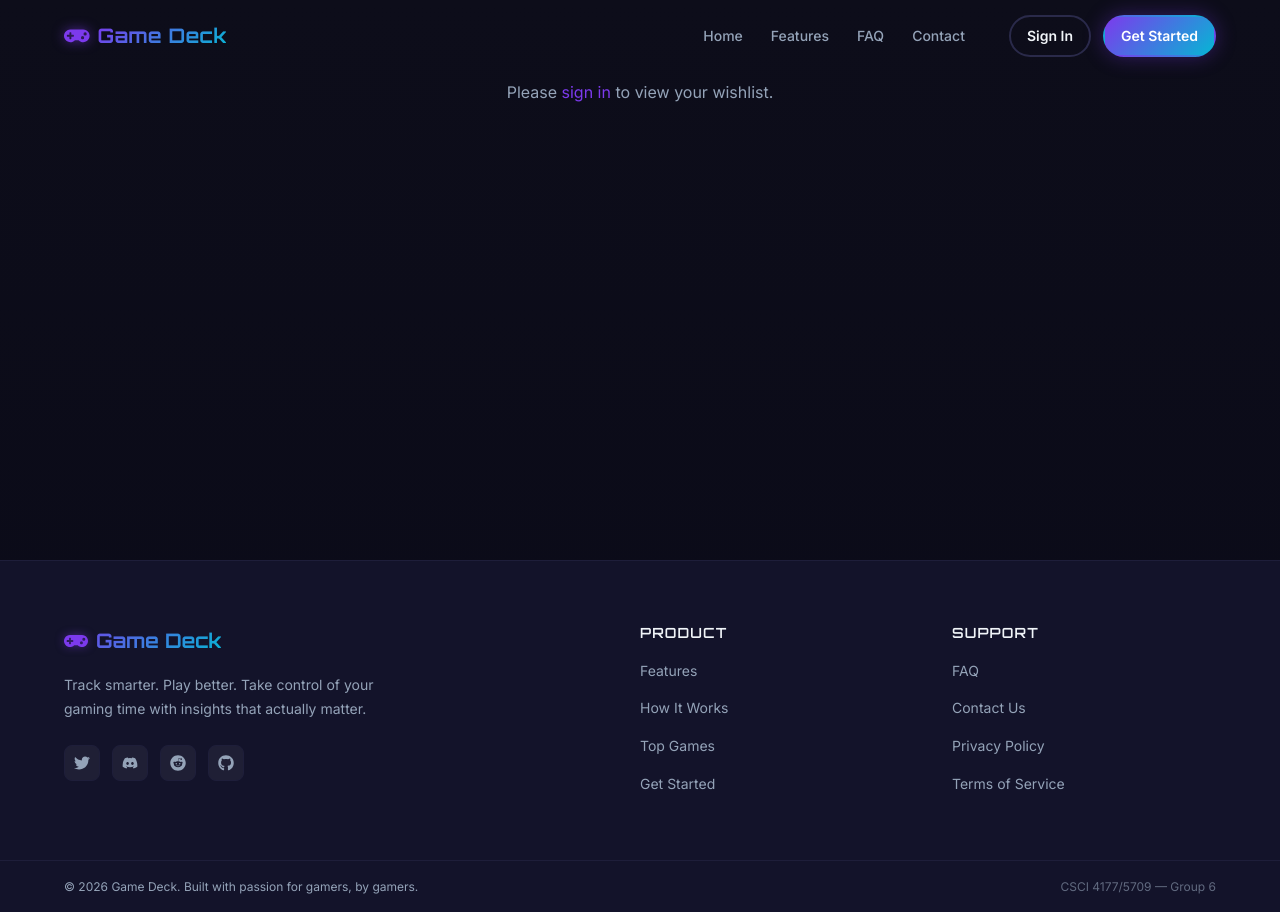
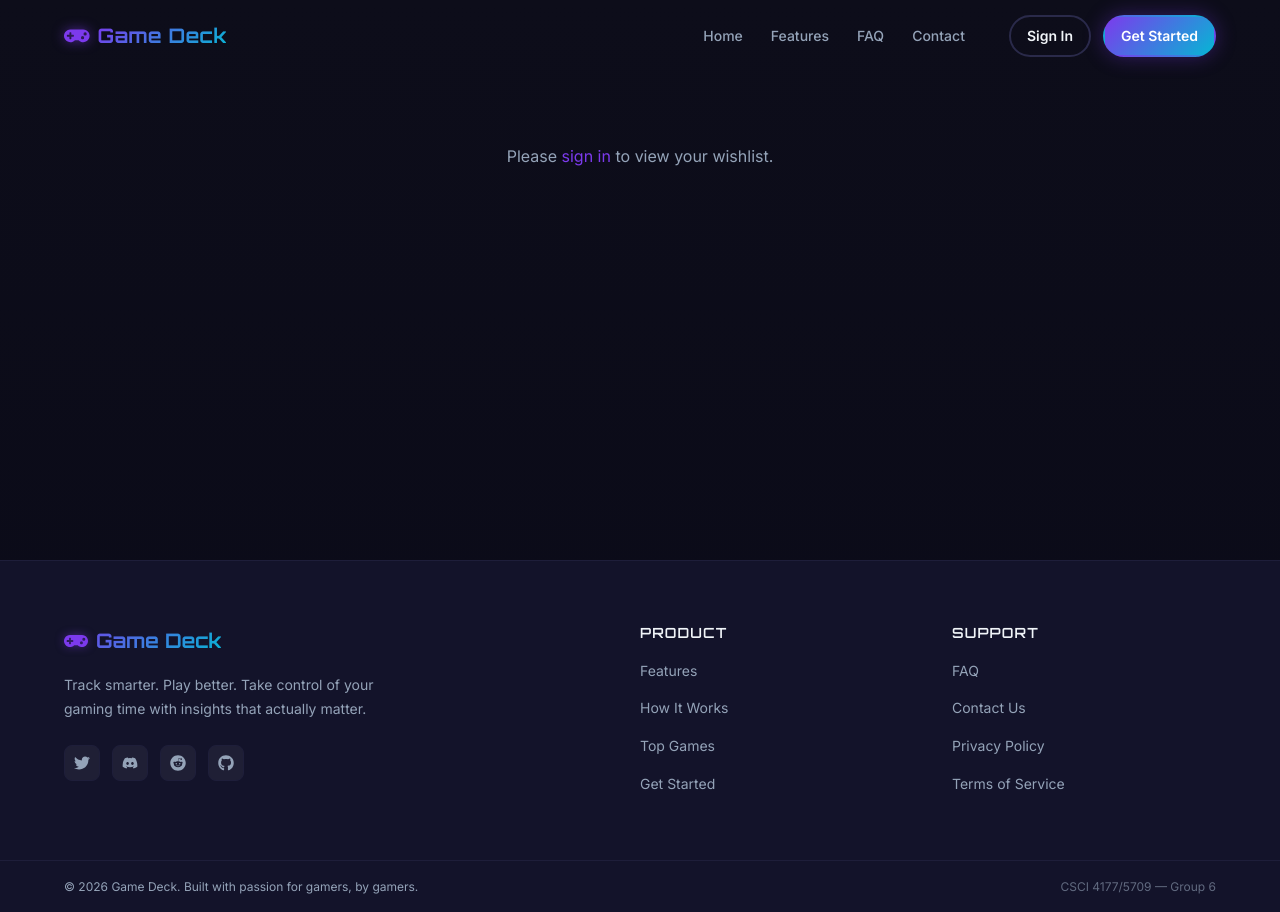
Before and after one commit to maxhayden/CSCI4177_group6-Project, a React (Vite) app: page /wishlist in a window 1280 px wide. Built offline with nearby package versions, Linux system fonts and the light colour scheme.

Commit message:
Fix navbar overlap on Lists and Wishlist pages
- Increase top padding from 2rem to 6rem on ListsPage and WishlistPage
  to prevent content from overlapping with the fixed navbar

```diff
--- a/src/pages/ListsPage/ListsPage.css
+++ b/src/pages/ListsPage/ListsPage.css
@@ -1,6 +1,6 @@
 /* ── Lists Page ─────────────────────────────────── */
 .lists-page {
-  padding: 2rem 1rem 4rem;
+  padding: 6rem 1rem 4rem;
   min-height: 80vh;
 }
 
--- a/src/pages/WishlistPage/WishlistPage.css
+++ b/src/pages/WishlistPage/WishlistPage.css
@@ -1,5 +1,5 @@
 .wishlist-page {
-  padding: 2rem 1rem 4rem;
+  padding: 6rem 1rem 4rem;
   min-height: 70vh;
 }
 
```
